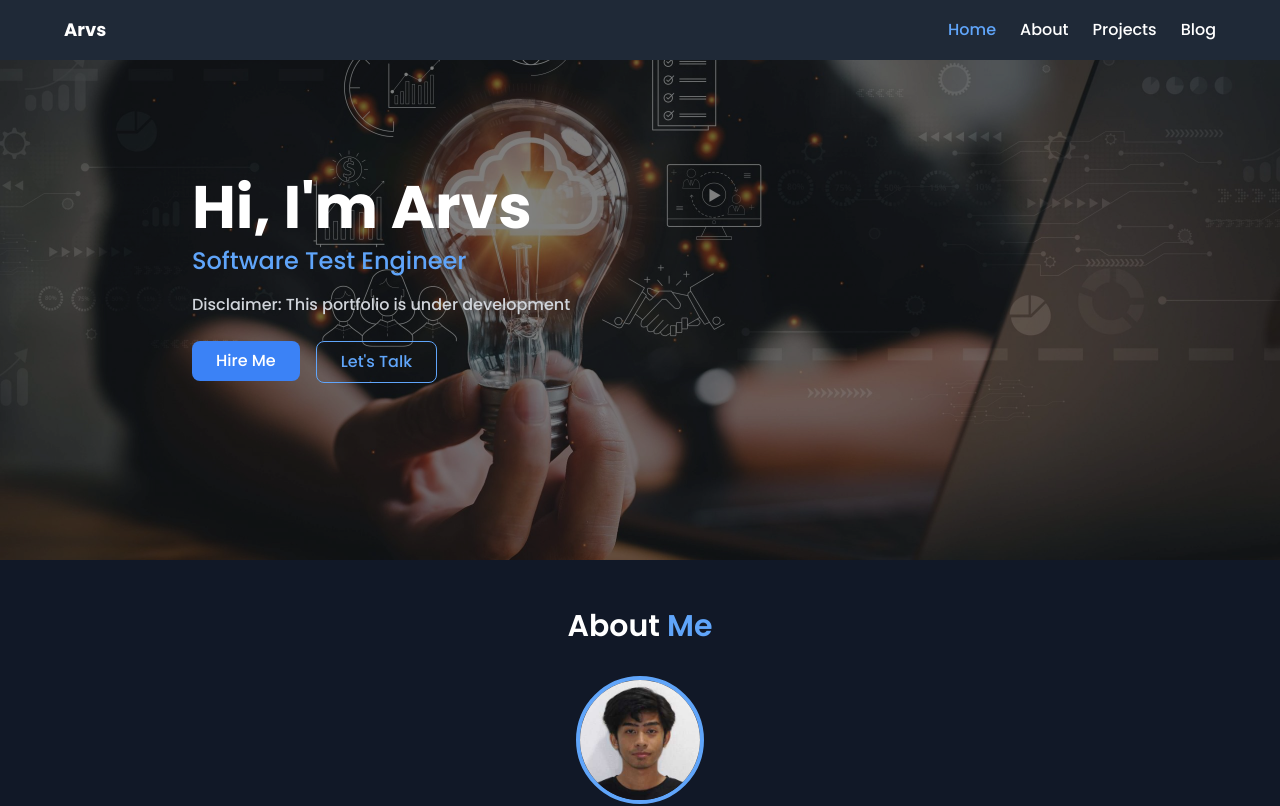
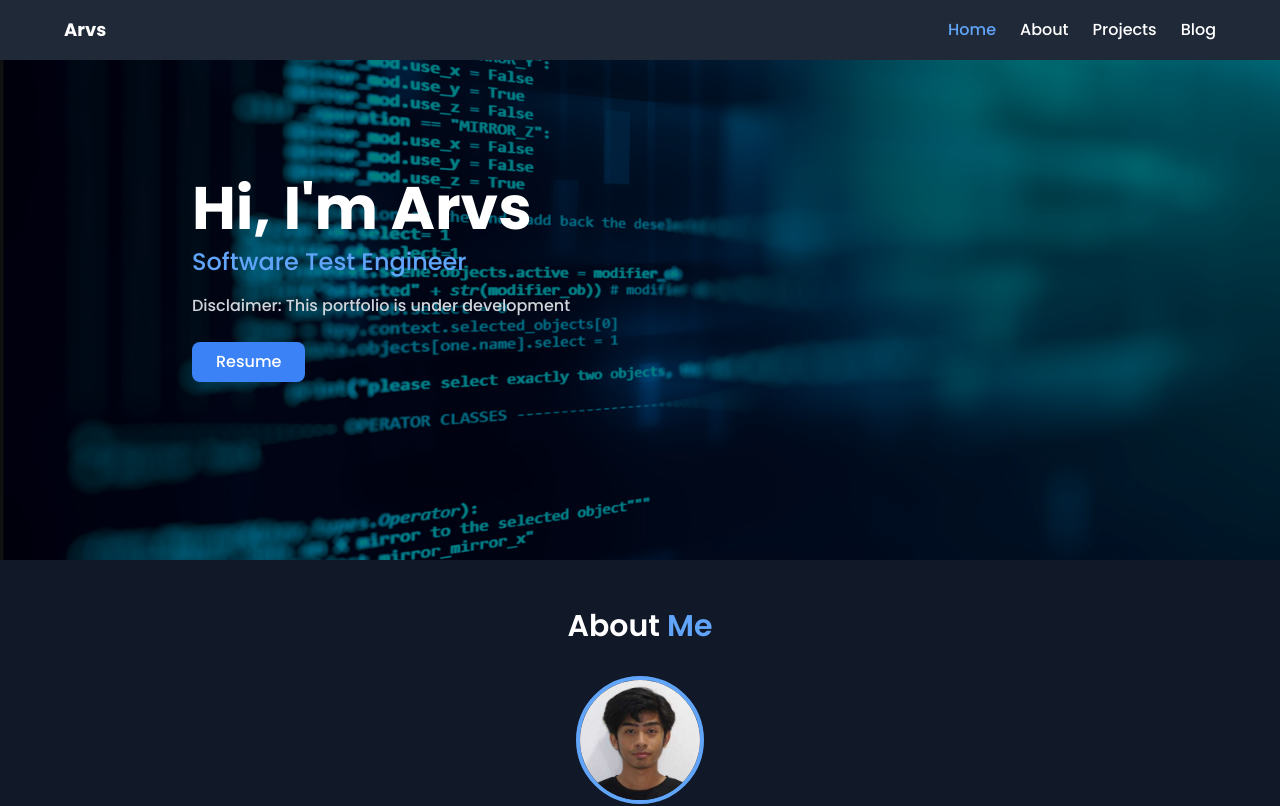
Before and after one commit to Arvin-tech/my-portfolio, a Next.js app: page / in a window 1280 px wide. Shown: the top 806 px of the page. Built offline with nearby package versions, Linux system fonts and the light colour scheme.

Commit message:
home - display only resume button , projects - added fountaincrossing as project experience

```diff
--- a/src/app/data/projects.ts
+++ b/src/app/data/projects.ts
@@ -71,4 +71,13 @@ export const projectDetails = [
       githubLink: "https://github.com/yourusername/qatest",
       date: "2025",
     },
+    {
+      title: "Fountain Crossing",
+      image: "/images/projects/fountaincrossing.png",
+      description: "Fountain Crossing is an International Healthcare Staffing agency.",
+      techstack: ["Lorem", "Lorem", "Lorem"],
+      previewLink: "https://www.fountaincrossing.com/",
+      githubLink: "https://github.com/yourusername/qatest",
+      date: "2025",
+    },
   ];
--- a/src/app/page.tsx
+++ b/src/app/page.tsx
@@ -11,7 +11,6 @@ import "swiper/css/pagination";
 
 const images = [
   "/images/home_slider/image3.jpg",
-  "/images/home_slider/image1.jpg",
   "/images/home_slider/image2.jpg",
   "/images/home_slider/image4.jpg",
 ];
@@ -59,12 +58,12 @@ export default function Home() {
           <div className="mt-6 flex gap-4 justify-center md:justify-start">
             <a href="/arvin-saguisa-cv.pdf" target="_blank" rel="noopener noreferrer">
               <button className="bg-blue-500 text-white px-6 py-2 rounded-lg hover:bg-blue-600">
-                Hire Me
+                Resume
               </button>
             </a>
-            <button className="border border-blue-400 text-blue-400 px-6 py-2 rounded-lg hover:bg-blue-400 hover:text-white">
+            {/* <button className="border border-blue-400 text-blue-400 px-6 py-2 rounded-lg hover:bg-blue-400 hover:text-white">
               Let&apos;s Talk
-            </button>
+            </button> */}
           </div>
 
         </div>
```
Also changed, not shown: public/images/home_slider/image1.jpg (deleted), public/images/projects/fountaincrossing.PNG (added).
